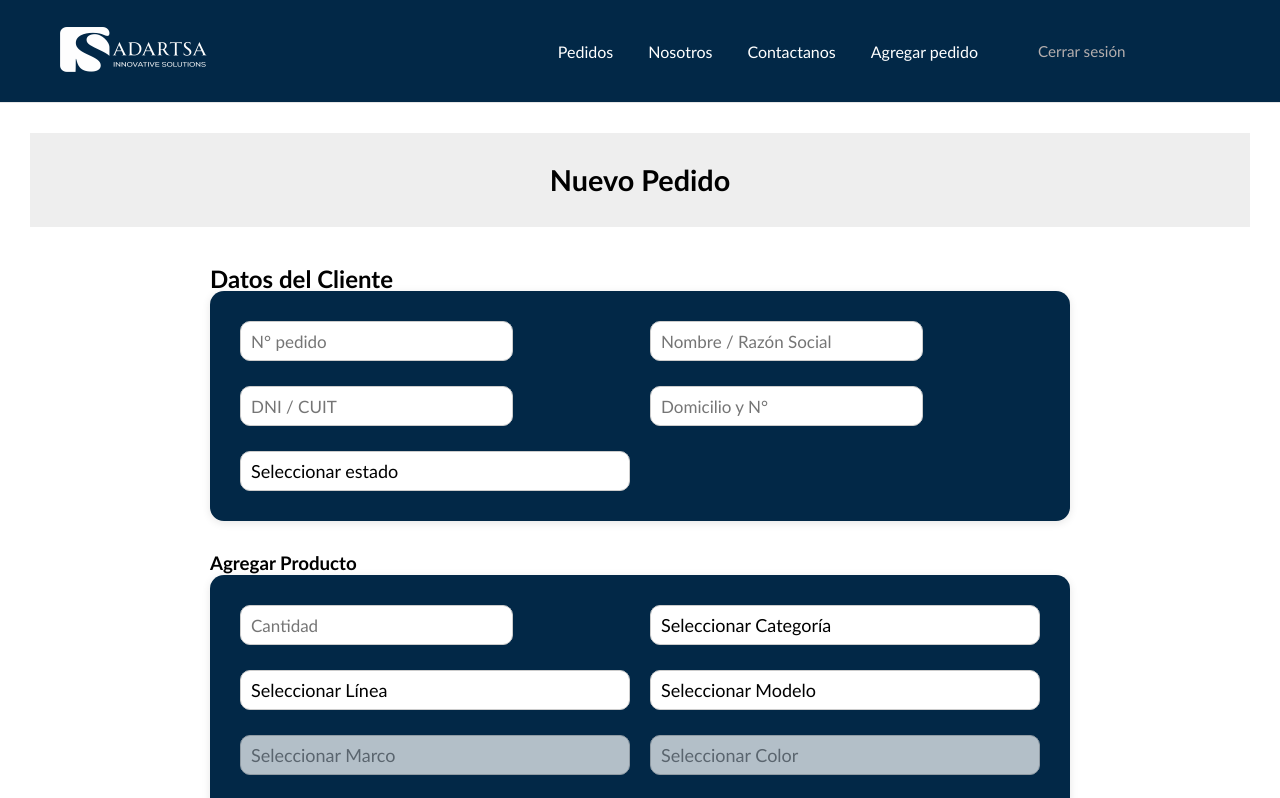
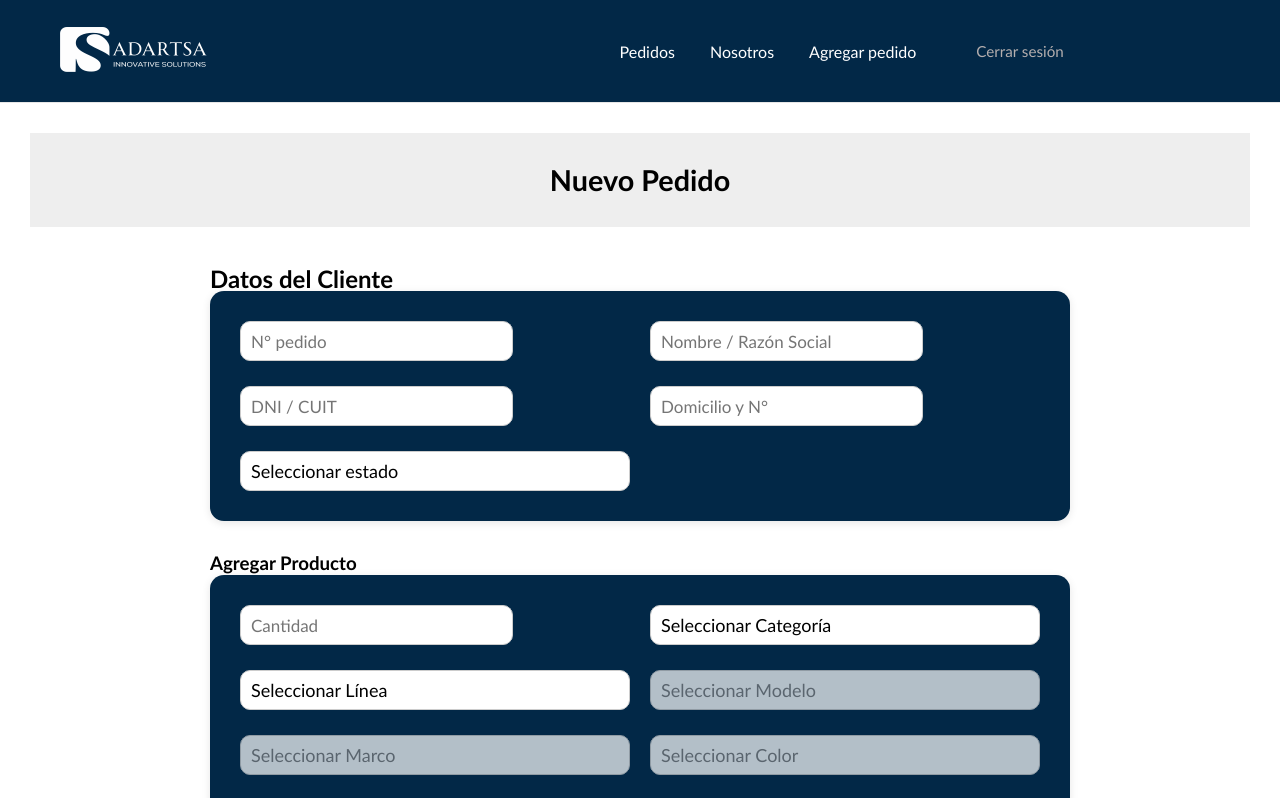
Before and after one commit to AstraAbigail/frontend-utn-2025, a React (Vite) app: page /agregar-pedido in a window 1280 px wide. Shown: the top 798 px of the page. Built offline with nearby package versions, Linux system fonts and the light colour scheme; sample sign-in values are in the browser's storage; a web font is replaced by a local one.

Commit message:
se modifico codigo de select e input del add-pedido

```diff
--- a/src/components/InputFieldLogin.jsx
+++ b/src/components/InputFieldLogin.jsx
@@ -1,12 +1,13 @@
 import { useState, forwardRef } from "react"
 
 const InputFieldLogin = forwardRef(
-  (
-    {
+  ({
       icon,
       error,
       type = "text",
       className = "",
+      onFocus,
+      onBlur,
       ...rest
     },
     ref
@@ -25,9 +26,19 @@ const InputFieldLogin = forwardRef(
         {/* INPUT */}
         <input
           ref={ref}
+          {...rest}
           type={inputType}
           className={`input-field ${error ? "input-error" : ""} ${className}`}
-          {...rest}
+          onFocus={(e) => {
+            rest.onFocus?.(e)
+          }}
+          onBlur={(e) => {
+            rest.onBlur?.(e)
+          }}
+          onChange={(e) => {
+            rest.onChange?.(e)
+          }}
+
         />
 
         {/* ÍCONO IZQUIERDO */}
--- a/src/components/Layout.jsx
+++ b/src/components/Layout.jsx
@@ -34,7 +34,7 @@ const Layout = ({ children }) => {
           <div className="nav-right">
             <Link to="/" className="nav-link">Pedidos</Link>
             <Link to="/nosotros" className="nav-link">Nosotros</Link>
-            <Link to="/contacto" className="nav-link">Contactanos</Link>
+            {/* <Link to="/contacto" className="nav-link">Contactanos</Link> */}
 
             {!user ? (
               <Link to="/login" className="nav-icon-link">
--- a/src/pages/AddPedido.jsx
+++ b/src/pages/AddPedido.jsx
@@ -32,15 +32,17 @@ const AddPedido = () => {
   const { token } = useAuth()
   const navigate = useNavigate()
 
-  const handleProductoChange = (e, v) => {
+  const handleProductoChange = (e) => {
    const { name, value } = e.target
 
-
-    const parsed = (name === "cantidad" || name === "precio")
-    ? Number(v) || ""
+  const parsed = name === "cantidad" || name === "precio"
+    ? value === "" ? "" : Number(value)
     : value
 
-    setProductoForm(prev => ({ ...prev, [name]: parsed }))
+  setProductoForm(prev => ({
+    ...prev,
+    [name]: parsed
+  }))
   }
 
 
@@ -227,7 +229,7 @@ const AddPedido = () => {
 
               <div className="field-group">
                 <InputFieldLogin
-                    type="text"
+                  type="text"
                   placeholder="Domicilio y N°"
                   {...register("domicilio", {
                   required: "Campo obligatorio",
@@ -278,13 +280,52 @@ const AddPedido = () => {
                 ))}
               </select>
 
-              <select name="model" value={productoForm.model} onChange={handleProductoChange}>
+              {/* <select name="model" value={productoForm.model} onChange={handleProductoChange}>
                 <option value="">Seleccionar Modelo</option>
                 {productoForm.line &&
                 Object.keys(PUERTAS[productoForm.category].Lineas[productoForm.line].modelos || {}).map(m => (
                 <option key={m} value={m}>{m}</option>
                 ))}
+              </select> */}
+
+              <select
+                name="model"
+                value={productoForm.model}
+                onChange={handleProductoChange}
+                disabled={!productoForm.line}
+              >
+                <option value="">Seleccionar Modelo</option>
+
+                {(() => {
+                  const modelos =
+                    PUERTAS[productoForm.category]
+                      ?.Lineas[productoForm.line]
+                      ?.modelos
+
+                  if (!modelos) return null
+
+                  //ARRAY
+                  if (Array.isArray(modelos)) {
+                    return modelos.map(m => (
+                      <option key={m} value={m}>
+                        {m}
+                      </option>
+                    ))
+                  }
+
+                  //OBJETO
+                  if (typeof modelos === "object") {
+                    return Object.keys(modelos).map(m => (
+                      <option key={m} value={m}>
+                        {m}
+                      </option>
+                    ))
+                  }
+
+                  return null
+                })()}
               </select>
+
 
               {/* MARCO */}
               <select
--- a/src/pages/auth/ResetPassword.jsx
+++ b/src/pages/auth/ResetPassword.jsx
@@ -20,6 +20,7 @@ const ResetPassword = () => {
 
   const passwordValue = watch("password", "")
 
+  // 🔐 reglas SOLO para el primer input
   const passwordRules = {
     length: passwordValue.length >= 8,
     uppercase: /[A-Z]/.test(passwordValue),
@@ -50,7 +51,6 @@ const ResetPassword = () => {
     navigate("/login")
   }
 
-  // 🚫 acceso inválido
   if (!email || !otp) {
     return (
       <Layout>
@@ -64,6 +64,7 @@ const ResetPassword = () => {
       <form onSubmit={handleSubmit(onSubmit)} className="form-container">
         <h3>Restablecer contraseña</h3>
 
+        {/* NUEVA CONTRASEÑA */}
         <div className="field-group">
           <InputFieldLogin
             type="password"
@@ -91,20 +92,24 @@ const ResetPassword = () => {
           )}
         </div>
 
+
+
+        {/* CONFIRMAR CONTRASEÑA */}
         <div className="field-group">
           <InputFieldLogin
             type="password"
             placeholder="Repetir contraseña"
             {...register("confirmPassword", {
+              required: "Confirmá la contraseña",
               validate: value =>
-              value === watch("password") || "Las contraseñas no coinciden"
+                value === passwordValue || "Las contraseñas no coinciden"
             })}
           />
           {errors.confirmPassword && (
             <p className="error-msg">{errors.confirmPassword.message}</p>
           )}
         </div>
-
+        {/* REGLAS VISUALES */}
         <ul className="password-rules">
           <Rule ok={passwordRules.length} text="Mínimo 8 caracteres" />
           <Rule ok={passwordRules.uppercase} text="Una letra mayúscula" />
--- a/src/router/Router.jsx
+++ b/src/router/Router.jsx
@@ -25,7 +25,7 @@ const RouterApp = () => {
             </ProtectedRoute>
           }
         />
-        <Route path="/contacto" element={<Contact />} />
+        {/* <Route path="/contacto" element={<Contact />} /> */}
         <Route path="/login" element={<Login />} />
         <Route path="/registro" element={<Register />} />
         <Route path="/forgot-password" element={<ForgotPassword />} />
```
Also changed, not shown: src/styles/rulesPassword.css (line endings or trailing spaces). Lines whose indentation alone changed are shown as unchanged.
